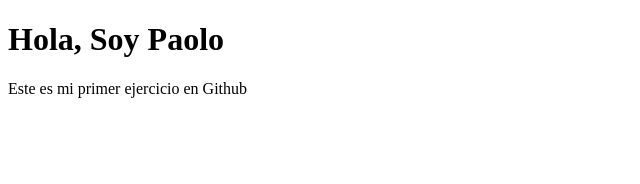
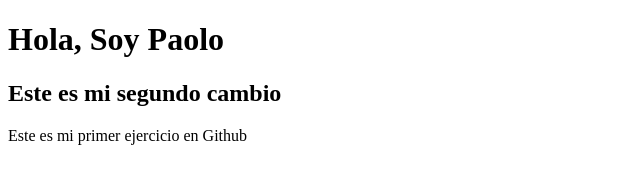
Before and after one commit to PaoloC16/curso-github, a plain HTML site: page index.html in a window 1280 px wide. Shown: the whole page, without its empty margins (0-640 px from the left). Drawn offline with Linux system fonts and the light colour scheme.

Commit message:
Se agrego un segundo cambio de prueba

```diff
--- a/index.html
+++ b/index.html
@@ -7,6 +7,7 @@
 </head>
 <body>
     <h1>Hola, Soy Paolo</h1>
+    <h2>Este es mi segundo cambio</h2>
     <p>Este es mi primer ejercicio en Github</p>
 </body>
 </html>
```
